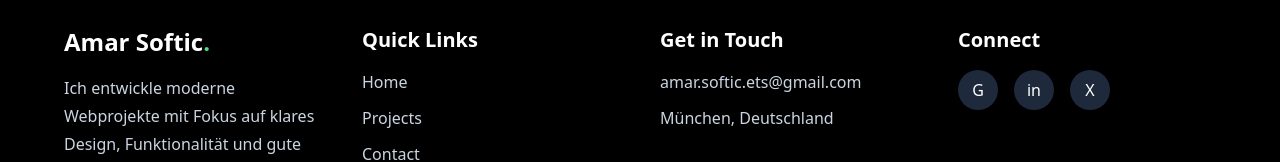
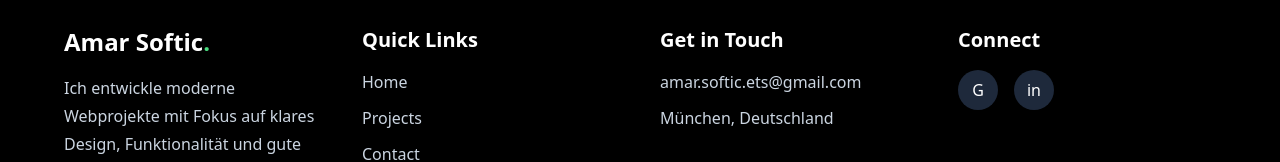
Before and after one commit to Amarsoftaaa/portfolio, a plain HTML site: page index.html in a window 1280 px wide. Shown: the part 2596-2758 px from the top of the page. Drawn offline with nearby package versions, Linux system fonts and the light colour scheme.

Commit message:
Update website design

```diff
--- a/index.html
+++ b/index.html
@@ -294,9 +294,7 @@ class="mt-4 bg-zinc-200 text-black px-8 py-5 text-lg font-semibold uppercase fle
         <a href="https://linkedin.com/in/amar-softic-450353344" target="_blank" aria-label="LinkedIn" class="w-10 h-10 rounded-full bg-slate-800 flex items-center justify-center hover:bg-green-500 transition">
           in
         </a>
-        <a href="#" class="w-10 h-10 rounded-full bg-slate-800 flex items-center justify-center hover:bg-green-500 transition">
-          X
-        </a>
+
       </div>
     </div>
 
```
